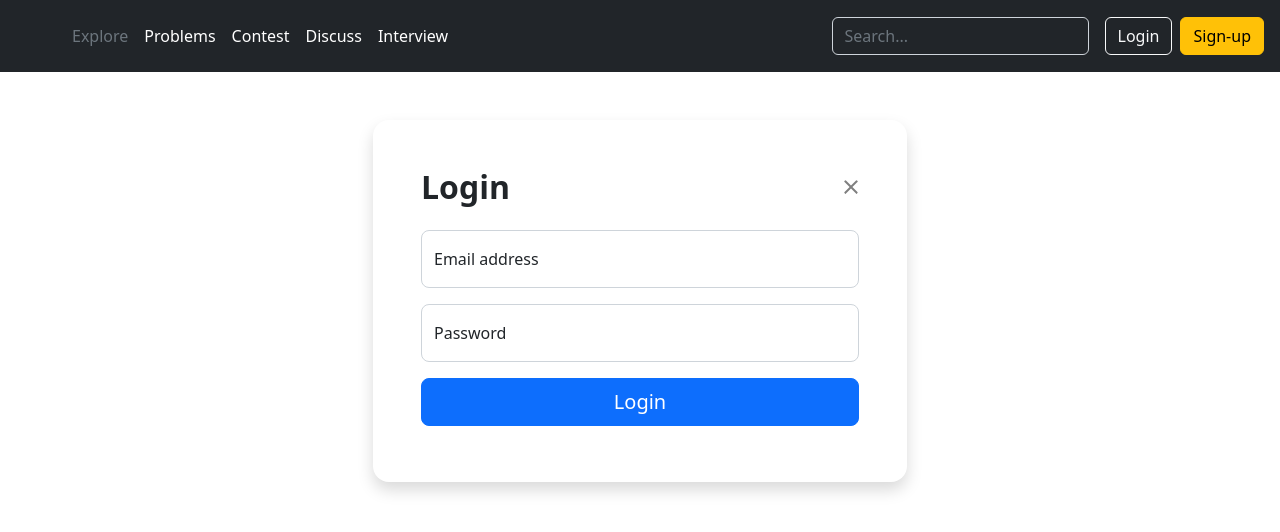
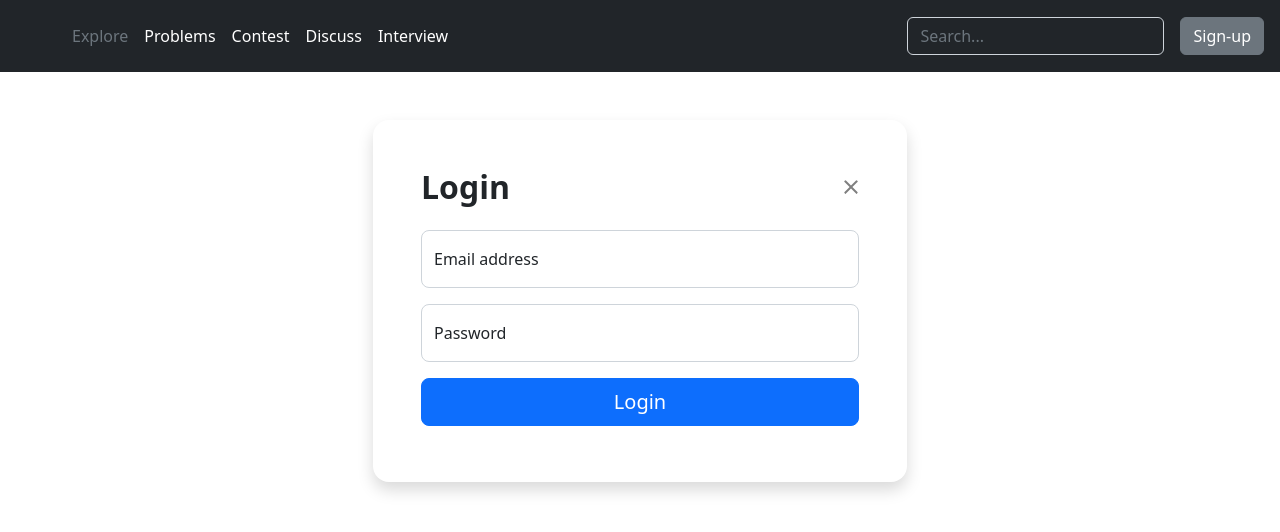
Before and after one commit to hkirat/react-assignment, a React (Vite) app: page /login in a window 1280 px wide. Shown: the top 532 px of the page. Built offline with nearby package versions, Linux system fonts and the light colour scheme.

Commit message:
dynamically adding header buttons

```diff
--- a/src/components/Layout.jsx
+++ b/src/components/Layout.jsx
@@ -1,8 +1,36 @@
 // Layout.jsx
 
 import React from 'react';
+import { Link, useLocation,useNavigate } from "react-router-dom";
 
 const Layout = (props) => {
+  // Get the current location
+  const location = useLocation();
+  // Extract the pathname from the location object
+  const { pathname } = location;
+   // Conditionally render login button
+   const renderHeaderButtons = () => {
+    const navigate = useNavigate(); // Get the navigate function
+    const handleLoginClick = () => {
+      // Handle login button click
+      navigate("/login"); // Redirect to /login page
+    };
+    const handleSignupClick = () => {
+      // Handle signup button click
+      navigate("/signup"); // Redirect to /signup page
+  };
+    if (pathname === "/signup") {
+      return (
+        <button type="button" className="btn btn-secondary" onClick={handleLoginClick} >Login</button>
+      );
+
+    } else if (pathname === "/login"){
+      return(
+        <button type="button" className="btn btn-secondary" onClick={handleSignupClick}>Sign-up</button>
+      );
+
+    }
+  };
   // You can define the layout structure here
   return (
     <div>
@@ -22,12 +50,13 @@ const Layout = (props) => {
         </ul>
 
         <form className="col-12 col-lg-auto mb-3 mb-lg-0 me-lg-3" role="search">
-          <input type="search" className="form-control form-control-dark text-bg-dark" placeholder="Search..." aria-label="Search" />
+          <input type="search" className="form-control form-control-dark text-bg-dark"
+          placeholder="Search..." aria-label="Search" />
+
         </form>
 
         <div className="text-end">
-          <button type="button" className="btn btn-outline-light me-2">Login</button>
-          <button type="button" className="btn btn-warning">Sign-up</button>
+          {renderHeaderButtons()}
         </div>
       </div>
       </header>
```
Also changed, not shown: src/components/Signup.jsx (added).
